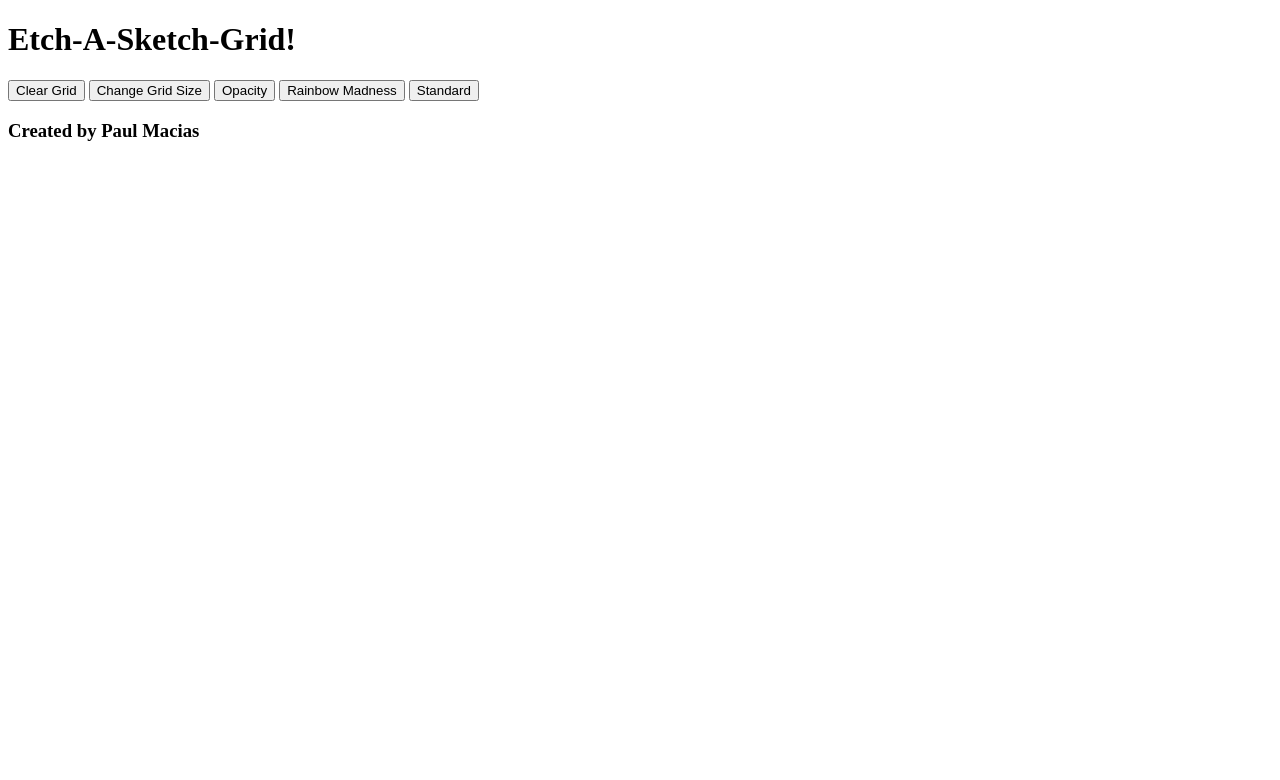
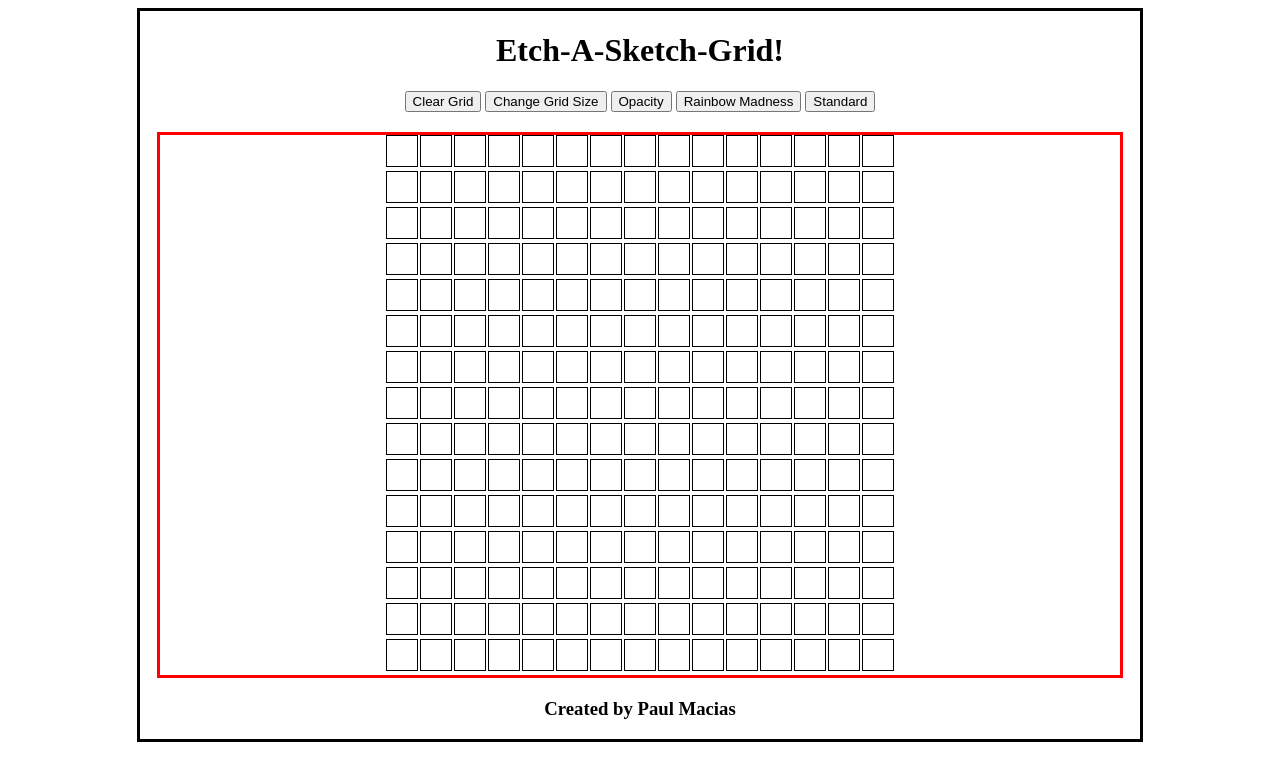
Before and after one commit to Defgarden/jquery-grid, a plain HTML site: page index.html in a window 1280 px wide. Drawn offline with nearby package versions, Linux system fonts and the light colour scheme.

Commit message:
css and jquery added, initial grid made

```diff
--- /dev/null
+++ b/css/style.css
@@ -0,0 +1,28 @@
+.wrapper {
+	border: solid black;
+	width: 1000px;
+	text-align: center;
+	margin: auto;
+
+}
+
+.grid-wrap {
+	border: solid red;
+	width: 960px;
+	margin: 20px auto;
+}
+
+ul {
+	margin: 0 1px;
+	padding: 0;
+}
+
+li {
+	border: solid black 1px;
+	height: 30px;
+	width: 30px;
+	display: inline-block;
+	list-style: none;
+	padding: 0;
+	margin: 0 1px;
+}
--- a/index.html
+++ b/index.html
@@ -2,6 +2,9 @@
 
 <head>
 	<title>Jquery Grid Project - Created by Paul Macias</title>
+	<link rel="stylesheet" type="text/css" href="css/style.css">
+	<script src="http://ajax.googleapis.com/ajax/libs/jquery/1.11.0/jquery.min.js"></script>
+	<script type="text/javascript" src="js/script.js"></script>
 </head>
 
 <body>
--- /dev/null
+++ b/js/script.js
@@ -0,0 +1,16 @@
+count = 16;
+
+$(document).ready(function() {
+	for(var i = 1; i < count; i++){
+		$('.grid-wrap').append('<ul></ul>');
+	}
+
+	for(var j = 1; j< count; j++){
+		$('ul').append('<li></li>');
+	}
+
+	$('li').hover(function(){
+		$(this).css("background-color", "red");
+	});
+
+});
```
